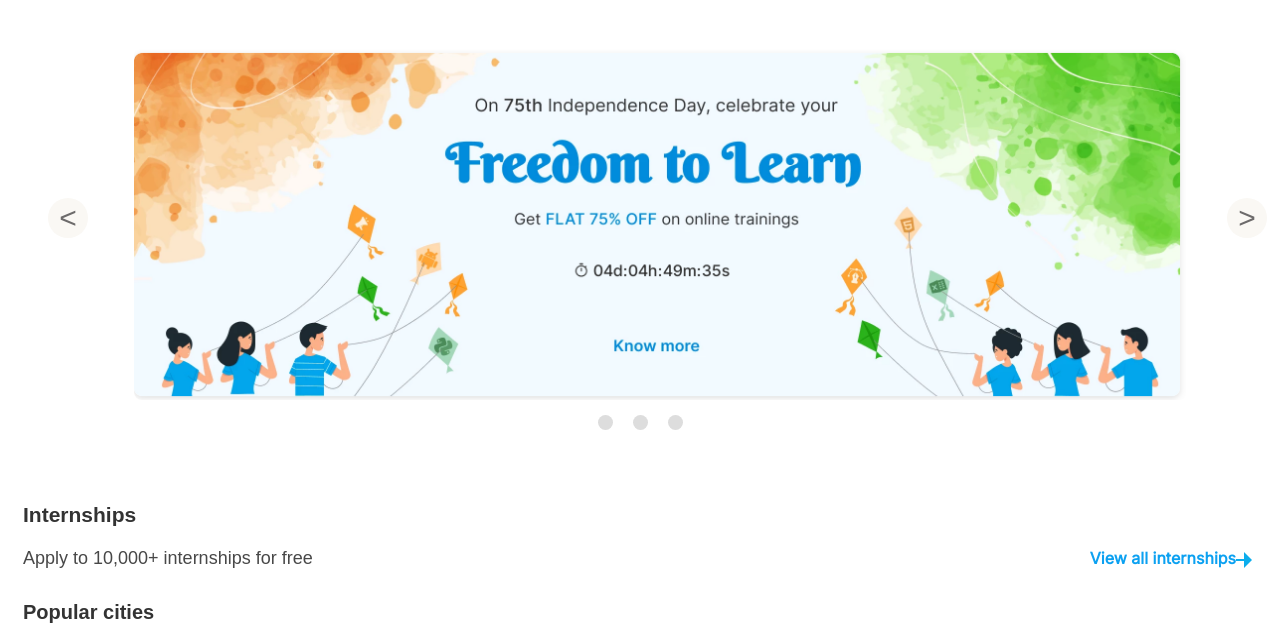
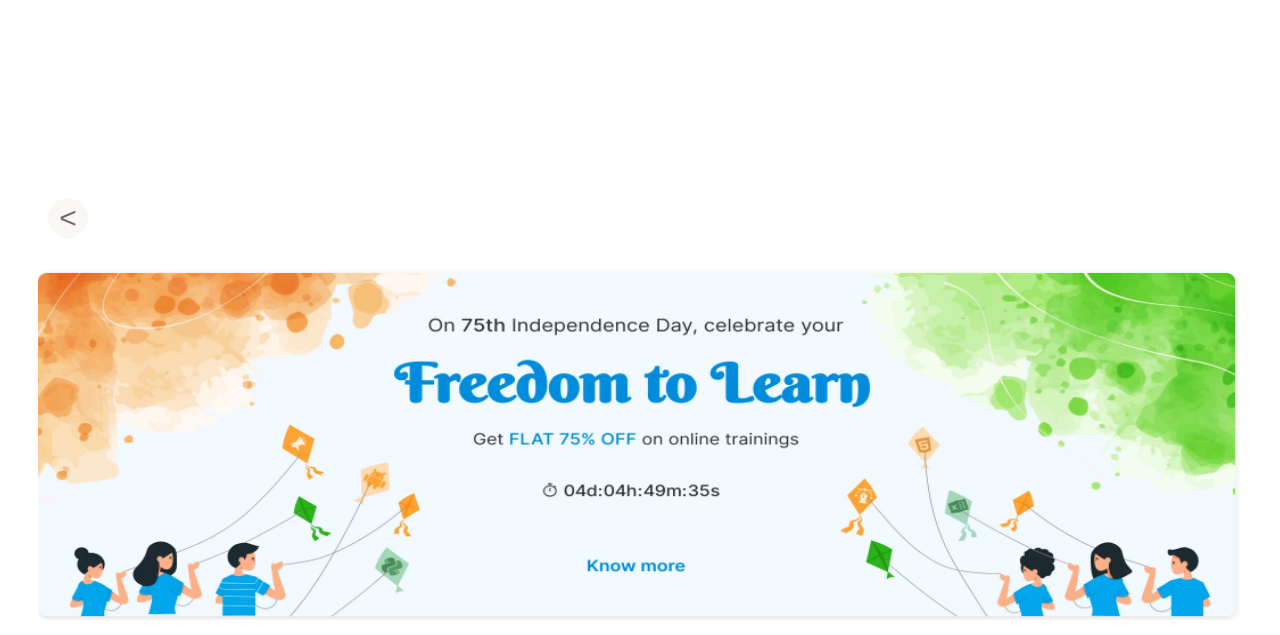
Before and after one commit to mohdruhan/Internshala, a PHP site: page / in a window 1280 px wide; the page is wider, and only the part inside the window is pictured. Shown: the part 389-1024 px from the top of that part. Run offline with PHP 8.4, Linux system fonts and the light colour scheme; some libraries are stand-ins or nearby versions.

Commit message:
Update nev_bar_style.css

```diff
--- a/css/nev_bar_style.css
+++ b/css/nev_bar_style.css
@@ -125,7 +125,7 @@ li.dropdown {
 
 #carasol {
   margin: 30px;
-  width: 1052px;
+  width: 100%;
   height: 352px;
   border-radius: 8px;
   margin-bottom: 5px;
```
